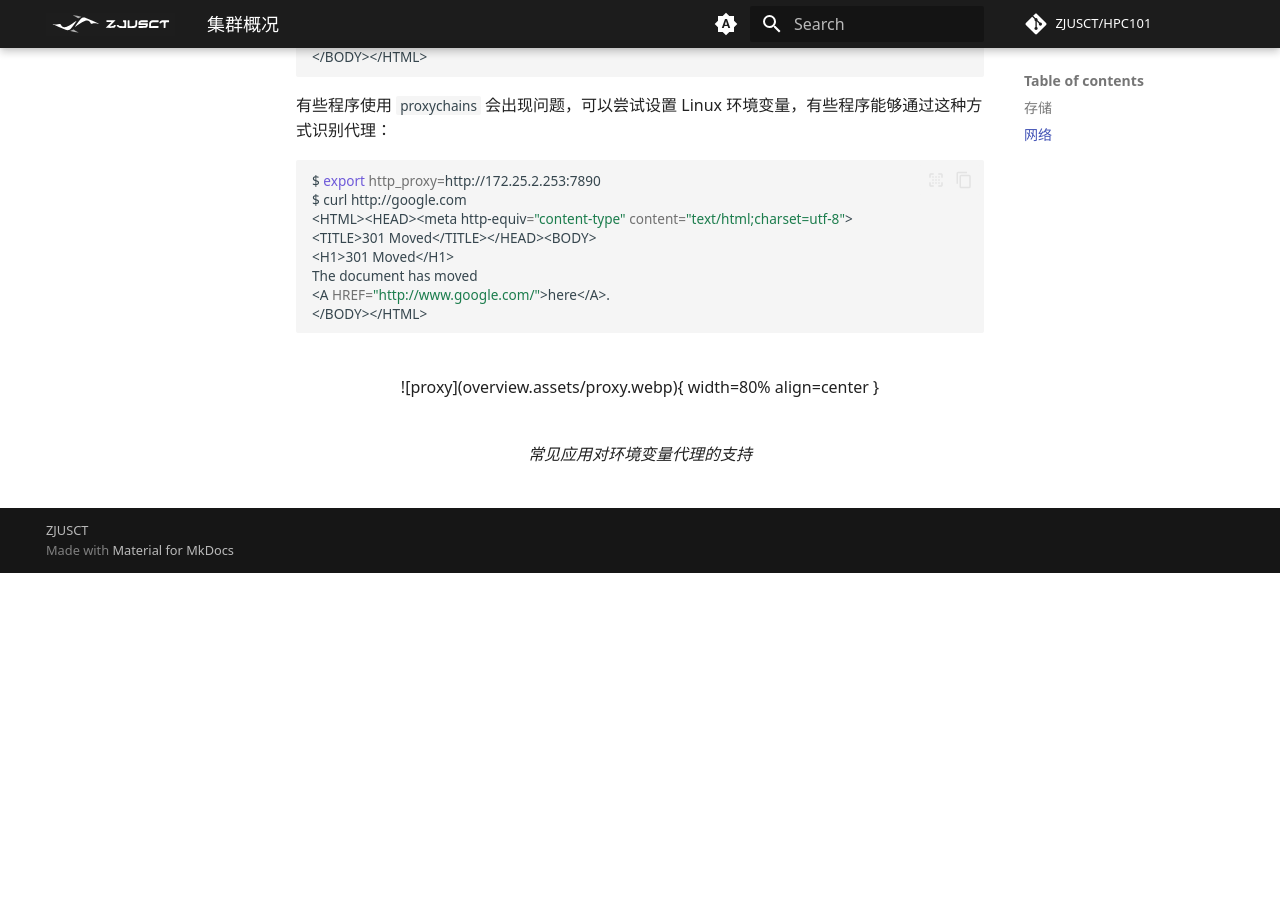
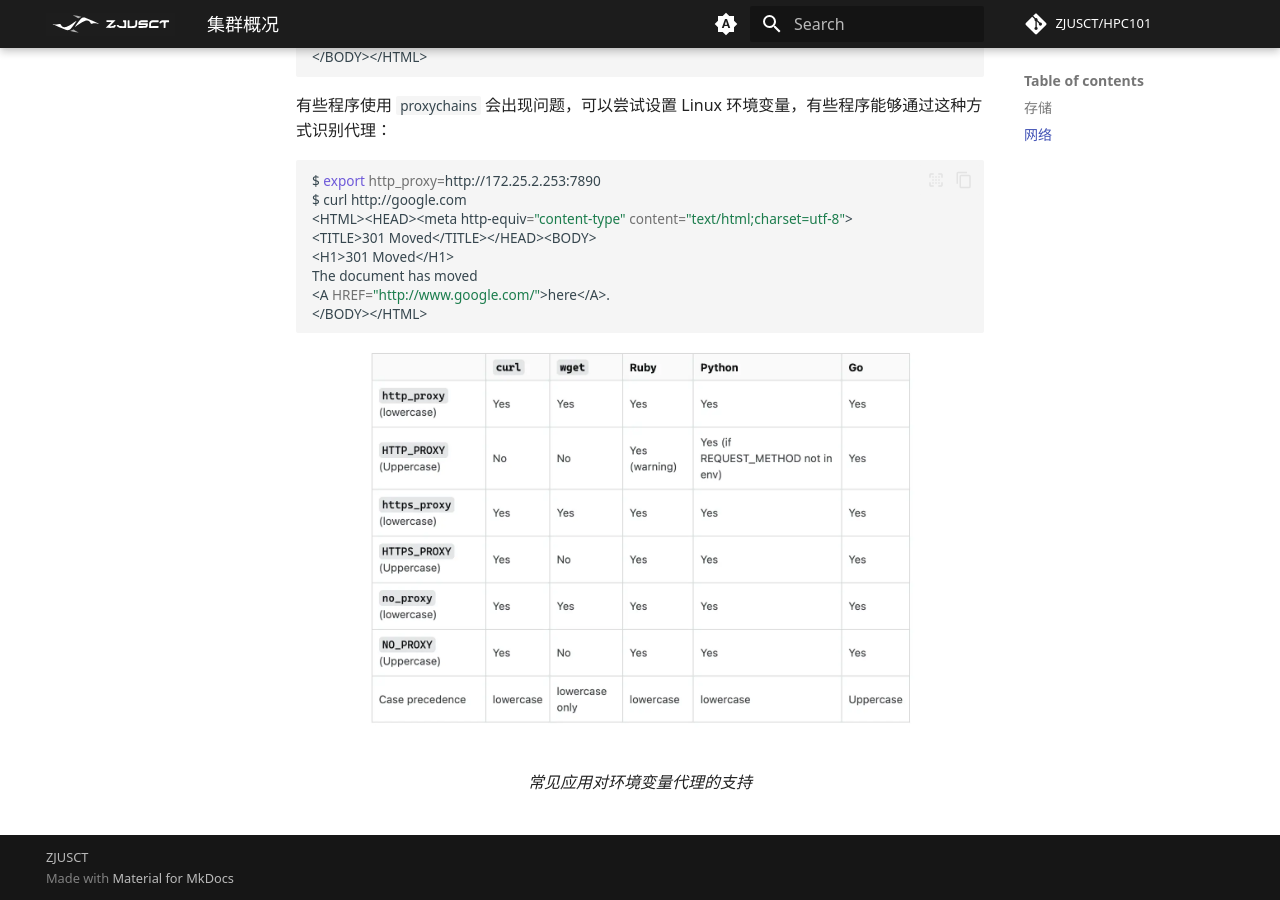
Before and after one commit to wys917/HPC101, an MkDocs documentation site: the page built from docs/guide/overview.md, in a window 1280 px wide and 900 px high, scrolled down 2407 px. Built offline with MkDocs 1.6.1 and Material for MkDocs 9.7.7, drawn with Linux system fonts in a browser that asks for light colours; some web fonts are replaced; comment, search, counter and statistics services are not loaded; before the commit the page ends 2980 px from its top, so only the background shows below that.

Commit message:
fix: resolve image display issue mentioned in #4 (#5)

````diff
--- a/docs/guide/index.md
+++ b/docs/guide/index.md
@@ -112,7 +112,7 @@
 集群目前使用 [OpenNG](https://github.com/mrhaoxx/OpenNG) 提供的 SSH 代理功能，原理如下图所示：
 
 <figure markdown="span">
-<center>![ssh](index.assets/ssh.webp)</center>
+![ssh](index.assets/ssh.webp){ align=center }
 <figcaption>集群 SSH 代理登录原理</figcaption>
 </figure>
 
@@ -201,9 +201,8 @@ user@machine:~$ vtune-gui
 ```
 
 <figure markdown="span">
-  <center>
-    ![x11_success](index.assets/x11_success.webp){ width=80% align=center }
-  </center><figcaption>
+  ![x11_success](index.assets/x11_success.webp){ width=80% align=center }
+  <figcaption>
     X11 Forwarding 成功
   </figcaption>
 </figure>
--- a/docs/guide/overview.md
+++ b/docs/guide/overview.md
@@ -104,6 +104,6 @@ The document has moved
 ```
 
 <figure markdown="span">
-  <center>![proxy](overview.assets/proxy.webp){ width=80% align=center }</center>
+  ![proxy](overview.assets/proxy.webp){ width=80% align=center }
   <figcaption>常见应用对环境变量代理的支持</figcaption>
 </figure>
````
